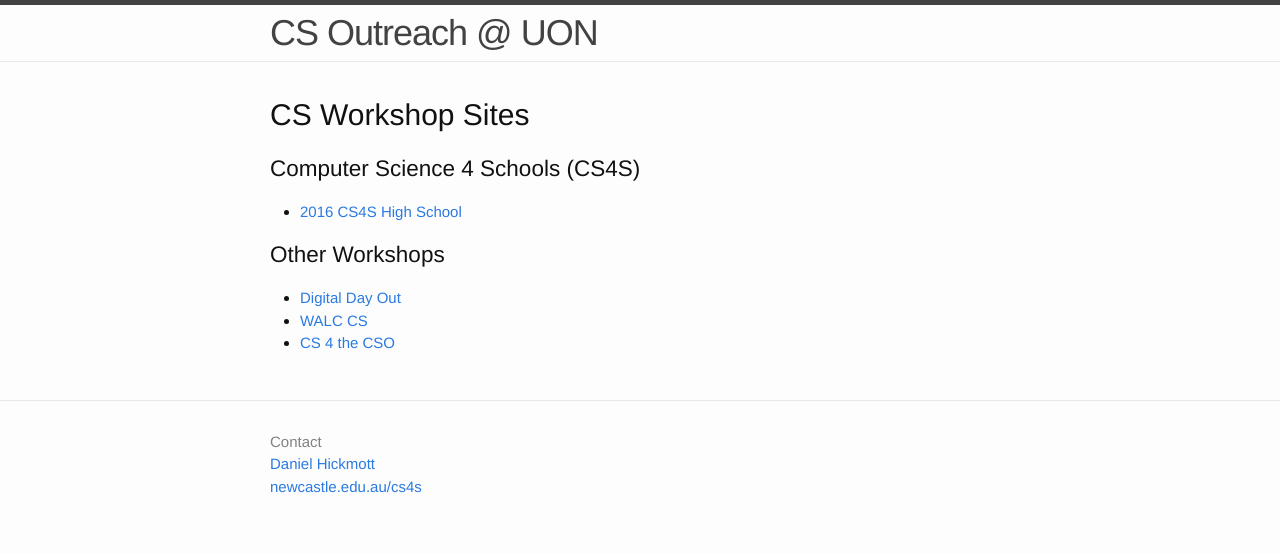
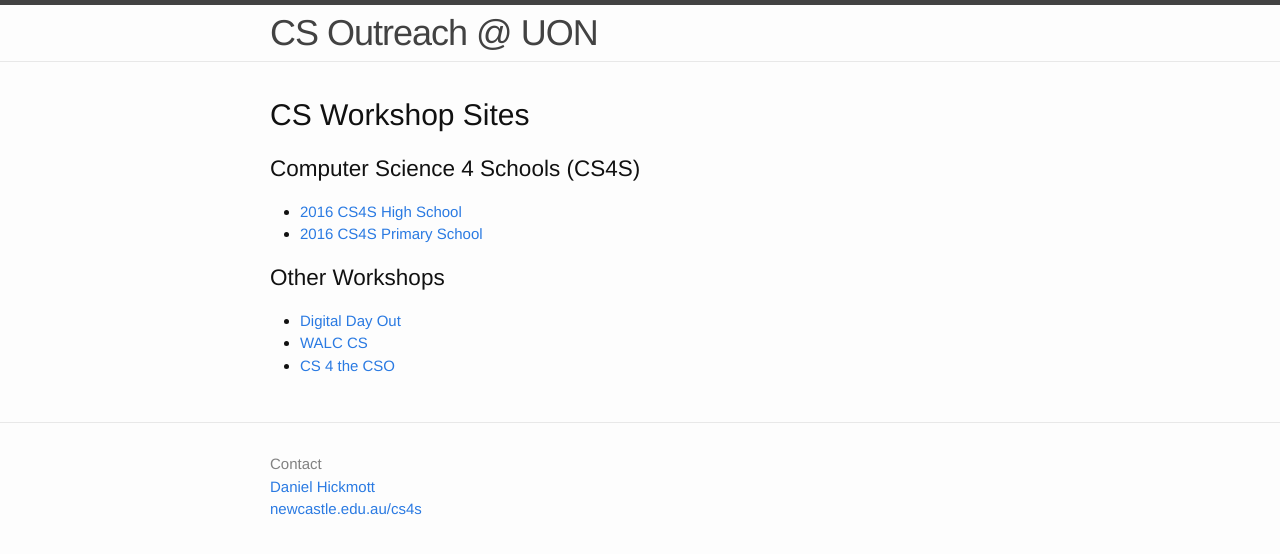
Before and after one commit to cs4s/cs4s.github.io, a Jekyll site: the page built from index.md, in a window 1280 px wide. Shown: the top 554 px of the page. Built offline with Jekyll 4.4.1, drawn with Linux system fonts in a browser that asks for light colours.

Commit message:
Updates to add Primary School link

```diff
--- a/index.md
+++ b/index.md
@@ -8,6 +8,7 @@ title: CS Outreach @ UON Site Directory
 ## Computer Science 4 Schools (CS4S)
 
 - [2016 CS4S High School](/hs-2016/)
+- [2016 CS4S Primary School](/ps-2016/)
 
 ## Other Workshops
 
```
